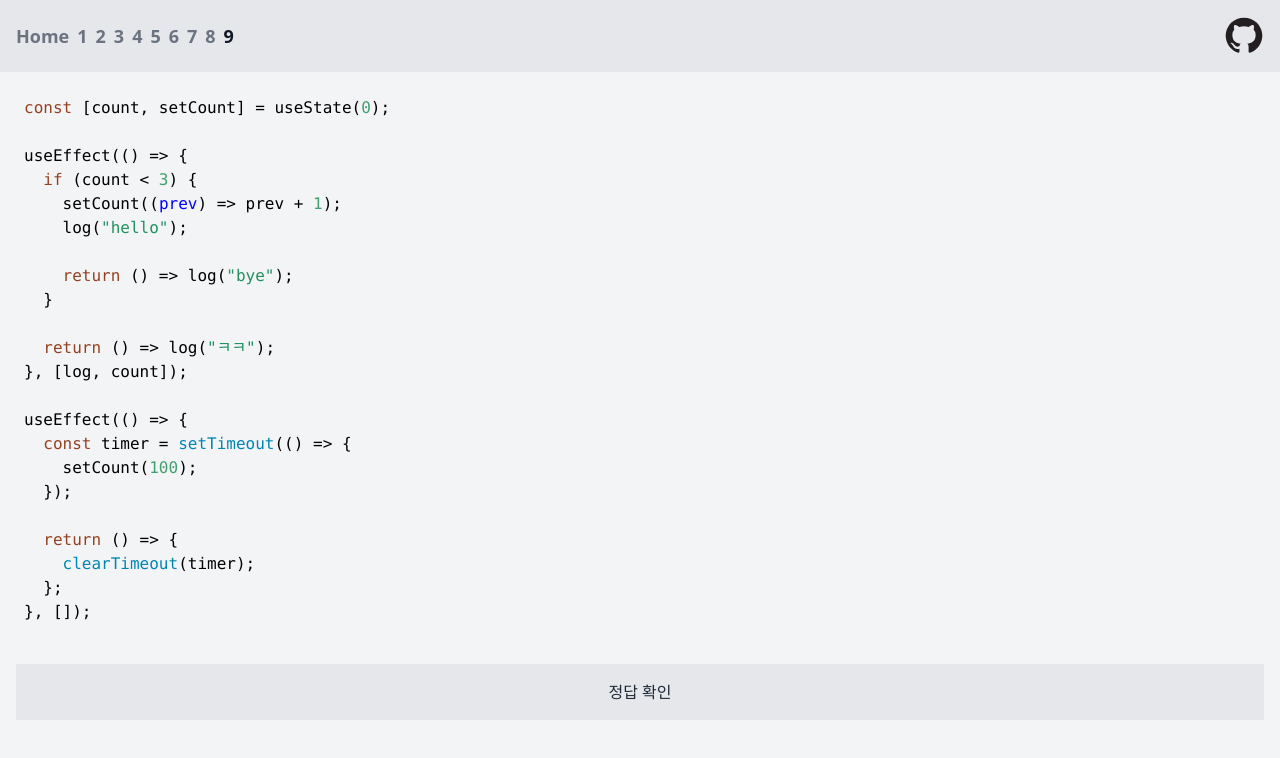
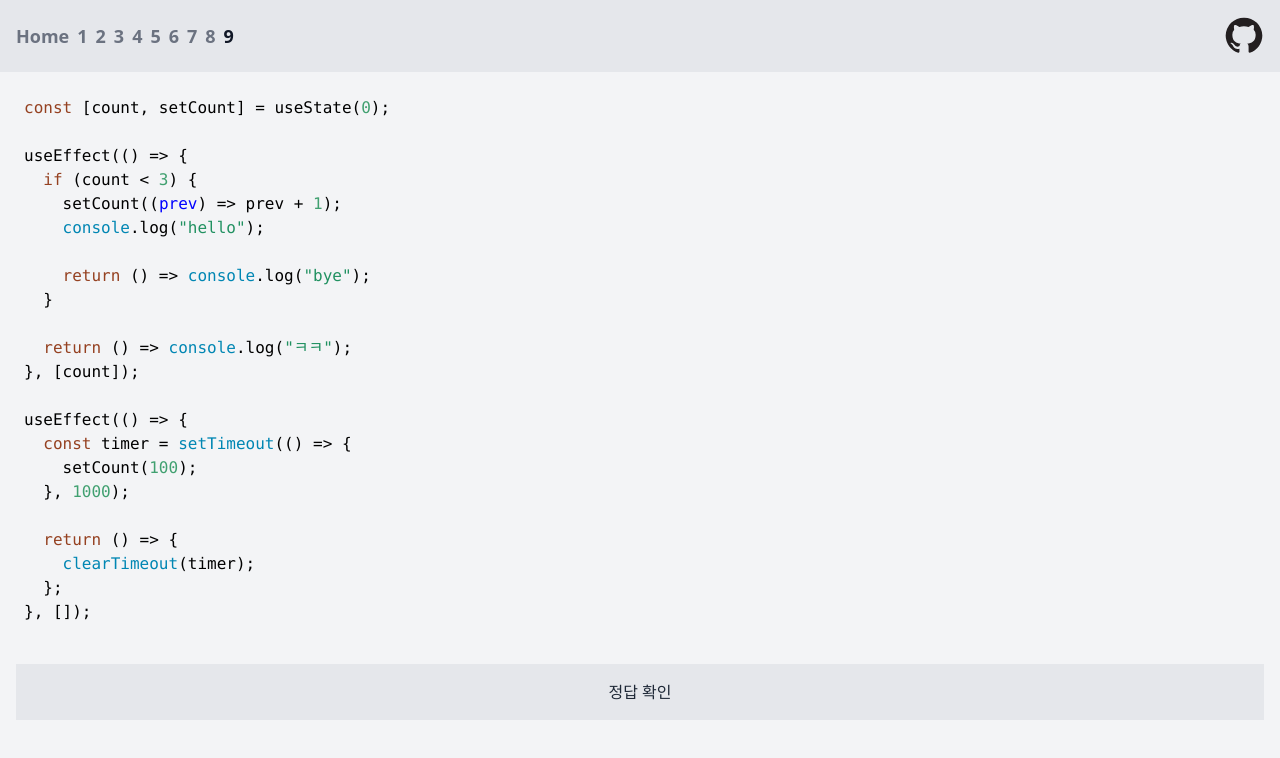
Before and after one commit to limeojin363/react-console-quiz, a React (Create React App) app: page /9 in a window 1280 px wide. Shown: the top 758 px of the page. Built offline with nearby package versions, Linux system fonts and the light colour scheme.

Commit message:
refector: log를 js override로 변경

```diff
--- a/src/components/description/Description.tsx
+++ b/src/components/description/Description.tsx
@@ -3,10 +3,6 @@ const Description = () => {
     <div className="p-4 flex flex-col gap-1 text-gray-800">
       <h1 className="font-bold text-lg">Description</h1>
       <ul>
-        <li>
-          useEffect의 dependency 중 `log` 함수는 리렌더링을 유발하지 않으니
-          신경쓰지 않으셔도 됩니다.
-        </li>
         <li>정답 입력 후 비교하는 기능도 제작 예정입니다.</li>
       </ul>
     </div>
--- a/src/components/quizzes/Quiz1.tsx
+++ b/src/components/quizzes/Quiz1.tsx
@@ -5,27 +5,26 @@ import QuizTemplate from "../template/QuizTemplate";
 const code = `const [num, setNum] = useState(0);
 
 useEffect(() => {
-  log(num);
+  console.log(num);
   setNum(1);
 
   return () => {
-    log(-1);
+    console.log(-1);
   };
-}, [setNum, log, num]);
-`;
+}, [setNum, num]);`;
 
 const Quiz1 = () => {
-  const { log, show, result, isLogShow } = useLogger<number>();
+  const { show, result, isLogShow } = useLogger<number>();
   const [num, setNum] = useState(0);
 
   useEffect(() => {
-    log(num);
+    console.log(num);
     setNum(1);
 
     return () => {
-      log(-1);
+      console.log(-1);
     };
-  }, [setNum, log, num]);
+  }, [setNum, num]);
 
   return (
     <QuizTemplate
--- a/src/components/quizzes/Quiz2.tsx
+++ b/src/components/quizzes/Quiz2.tsx
@@ -7,21 +7,20 @@ const code = `const [num, setNum] = useState(1);
 useEffect(() => {
   if (num < 30) {
     setNum((prev) => prev * 2);
-    log(num);
+    console.log(num);
   }
-}, [setNum, log, num]);
-`;
+}, [setNum, num]);`;
 
 const Quiz2 = () => {
-  const { log, show, result, isLogShow } = useLogger<number>();
+  const { show, result, isLogShow } = useLogger<number>();
   const [num, setNum] = useState(1);
 
   useEffect(() => {
     if (num < 30) {
       setNum((prev) => prev * 2);
-      log(num);
+      console.log(num);
     }
-  }, [setNum, log, num]);
+  }, [setNum, num]);
 
   return (
     <QuizTemplate
--- a/src/components/quizzes/Quiz3.tsx
+++ b/src/components/quizzes/Quiz3.tsx
@@ -8,22 +8,21 @@ useEffect(() => {
   if (num < 30) {
     setNum(num * 2);
     setNum(num * 2);
-    log(num);
+    console.log(num);
   }
-}, [setNum, log, num]);
-`;
+}, [setNum, num]);`;
 
 const Quiz3 = () => {
-  const { log, show, result, isLogShow } = useLogger<number>();
+  const { show, result, isLogShow } = useLogger<number>();
   const [num, setNum] = useState(1);
 
   useEffect(() => {
     if (num < 30) {
       setNum(num * 2);
       setNum(num * 2);
-      log(num);
+      console.log(num);
     }
-  }, [setNum, log, num]);
+  }, [setNum, num]);
 
   return (
     <QuizTemplate
--- a/src/components/quizzes/Quiz4.tsx
+++ b/src/components/quizzes/Quiz4.tsx
@@ -8,22 +8,21 @@ useEffect(() => {
   if (num < 30) {
     setNum((prev) => prev * 2);
     setNum((prev) => prev * 2);
-    log(num);
+    console.log(num);
   }
-}, [setNum, log, num]);
-`;
+}, [setNum, num]);`;
 
 const Quiz4 = () => {
-  const { log, show, result, isLogShow } = useLogger<number>();
+  const { show, result, isLogShow } = useLogger<number>();
   const [num, setNum] = useState(1);
 
   useEffect(() => {
     if (num < 30) {
       setNum((prev) => prev * 2);
       setNum((prev) => prev * 2);
-      log(num);
+      console.log(num);
     }
-  }, [setNum, log, num]);
+  }, [setNum, num]);
 
   return (
     <QuizTemplate
--- a/src/components/quizzes/Quiz5.tsx
+++ b/src/components/quizzes/Quiz5.tsx
@@ -2,32 +2,31 @@ import { useEffect, useState } from "react";
 import useLogger from "../../hooks/logger/useLogger";
 import QuizTemplate from "../template/QuizTemplate";
 
-const code = `// clean-up function은 실행이 될까?
+const code = `// clean-up은 실행이 될까?
 useEffect(() => {
   if (a > 20)
     return () => {
-      log(a);
+      console.log(a);
     };
 
-  log(a);
+  console.log(a);
   setA((prev) => prev * 2);
-}, [a, setA, log]);
-`;
+}, [a, setA]);`;
 
 const Quiz5 = () => {
-  const { log, show, result, isLogShow } = useLogger();
+  const { show, result, isLogShow } = useLogger();
   const [a, setA] = useState(1);
 
   // clean-up은 실행이 될까?
   useEffect(() => {
     if (a > 20)
       return () => {
-        log(a);
+        console.log(a);
       };
 
-    log(a);
+    console.log(a);
     setA((prev) => prev * 2);
-  }, [a, setA, log]);
+  }, [a, setA]);
 
   return (
     <QuizTemplate
--- a/src/components/quizzes/Quiz6.tsx
+++ b/src/components/quizzes/Quiz6.tsx
@@ -6,28 +6,27 @@ const code = `const [a, setA] = useState(1);
 
 useEffect(() => {
   if (a < 16) {
-    log(a);
+    console.log(a);
     setA((prev) => prev * 2);
-    log(a);
+    console.log(a);
     setA((prev) => prev * 2);
-    log(a);
+    console.log(a);
   }
-}, [a, setA, log]);
-`;
+}, [a, setA]);`;
 
 const Quiz6 = () => {
-  const { log, show, result, isLogShow } = useLogger();
+  const { show, result, isLogShow } = useLogger();
   const [a, setA] = useState(1);
 
   useEffect(() => {
     if (a < 16) {
-      log(a);
+      console.log(a);
       setA((prev) => prev * 2);
-      log(a);
+      console.log(a);
       setA((prev) => prev * 2);
-      log(a);
+      console.log(a);
     }
-  }, [a, setA, log]);
+  }, [a, setA]);
 
   return (
     <QuizTemplate
--- a/src/components/quizzes/Quiz7.tsx
+++ b/src/components/quizzes/Quiz7.tsx
@@ -6,27 +6,27 @@ const code = `const [a, setA] = useState(1);
 
 useEffect(() => {
   setA(2);
-  log(a);
-}, [log, a]);
+  console.log(a);
+}, [a]);
 
 useEffect(() => {
   setA(3);
-  log(a);
-}, [log, a]);`;
+  console.log(a);
+}, [a]);`;
 
 const Quiz7 = () => {
-  const { log, show, result, isLogShow } = useLogger();
+  const { show, result, isLogShow } = useLogger();
   const [a, setA] = useState(1);
 
   useEffect(() => {
     setA(2);
-    log(a);
-  }, [log, a]);
+    console.log(a);
+  }, [a]);
 
   useEffect(() => {
     setA(3);
-    log(a);
-  }, [log, a]);
+    console.log(a);
+  }, [a]);
 
   return (
     <QuizTemplate
--- a/src/components/quizzes/Quiz8.tsx
+++ b/src/components/quizzes/Quiz8.tsx
@@ -7,24 +7,24 @@ const code = `const [count, setCount] = useState(0);
 useEffect(() => {
   if (count < 3) {
     setCount((prev) => prev + 1);
-    log("hello");
+    console.log("hello");
   }
 
-  return () => log("bye");
-}, [log, count]);`;
+  return () => console.log("bye");
+}, [count]);`;
 
 const Quiz8 = () => {
-  const { log, show, result, isLogShow } = useLogger();
+  const { show, result, isLogShow } = useLogger();
   const [count, setCount] = useState(0);
 
   useEffect(() => {
     if (count < 3) {
       setCount((prev) => prev + 1);
-      log("hello");
+      console.log("hello");
     }
 
-    return () => log("bye");
-  }, [log, count]);
+    return () => console.log("bye");
+  }, [count]);
 
   return (
     <QuizTemplate
--- a/src/components/quizzes/Quiz9.tsx
+++ b/src/components/quizzes/Quiz9.tsx
@@ -7,18 +7,18 @@ const code = `const [count, setCount] = useState(0);
 useEffect(() => {
   if (count < 3) {
     setCount((prev) => prev + 1);
-    log("hello");
+    console.log("hello");
 
-    return () => log("bye");
+    return () => console.log("bye");
   }
 
-  return () => log("ㅋㅋ");
-}, [log, count]);
+  return () => console.log("ㅋㅋ");
+}, [count]);
 
 useEffect(() => {
   const timer = setTimeout(() => {
     setCount(100);
-  });
+  }, 1000);
 
   return () => {
     clearTimeout(timer);
@@ -26,19 +26,19 @@ useEffect(() => {
 }, []);`;
 
 const Quiz9 = () => {
-  const { log, show, result, isLogShow } = useLogger();
+  const { show, result, isLogShow } = useLogger();
   const [count, setCount] = useState(0);
 
   useEffect(() => {
     if (count < 3) {
       setCount((prev) => prev + 1);
-      log("hello");
+      console.log("hello");
 
-      return () => log("bye");
+      return () => console.log("bye");
     }
 
-    return () => log("ㅋㅋ");
-  }, [log, count]);
+    return () => console.log("ㅋㅋ");
+  }, [count]);
 
   useEffect(() => {
     const timer = setTimeout(() => {
--- a/src/hooks/logger/useLogger.tsx
+++ b/src/hooks/logger/useLogger.tsx
@@ -2,7 +2,6 @@ import { useCallback, useEffect, useState } from "react";
 
 /**
  * 실행 로그를 보여주기 위한 hook
- * log: console.log 대용
  * show: 정답 보여주기 함수
  * isLogShow: 정답을 보여 주나?
  * result: view에 나타날 실행 결과
@@ -33,8 +32,11 @@ const useLogger = <T extends number | string>() => {
     }
   }, [move, isLogShow]);
 
+  useEffect(() => {
+    console.log = (a) => pushToQueue(a);
+  }, [pushToQueue]);
+
   return {
-    log: pushToQueue, // 외부에는 log로 제공, 내부적으로는 큐에 밀어넣어 놓는 방식.
     show: () => setIsFired(true),
     isLogShow,
     result,
```
